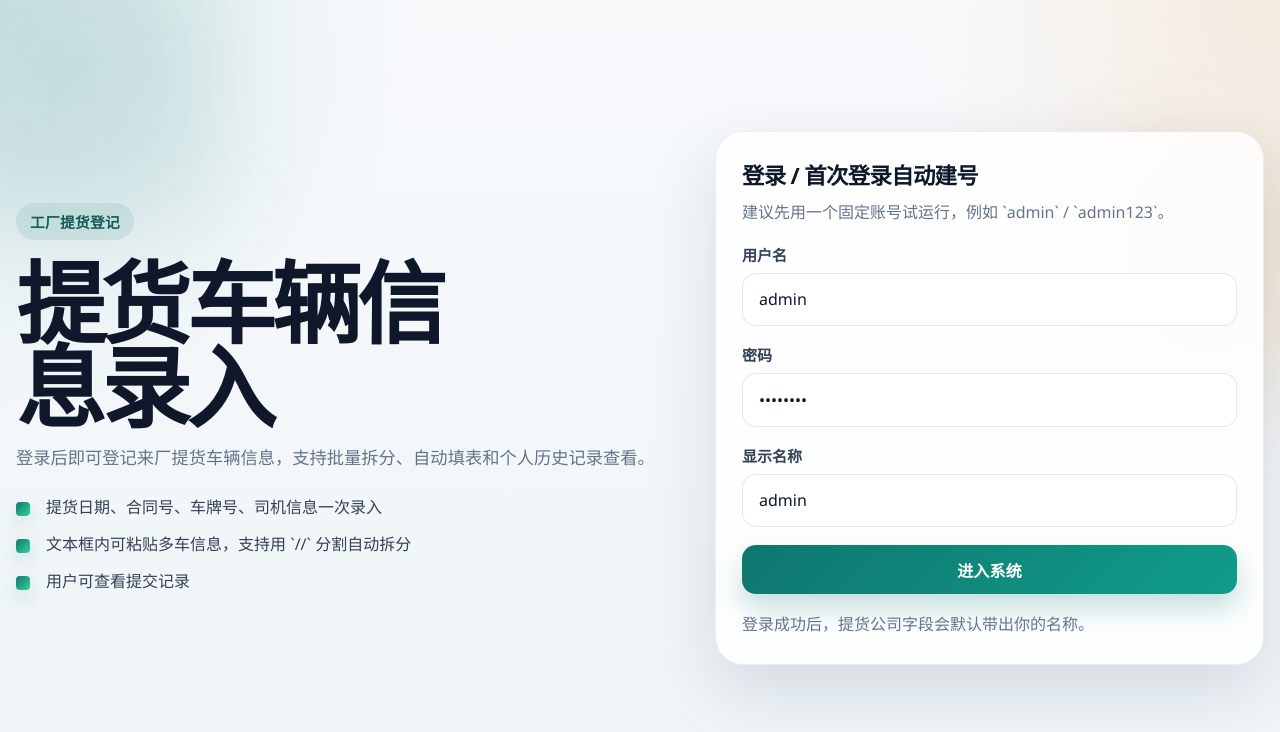
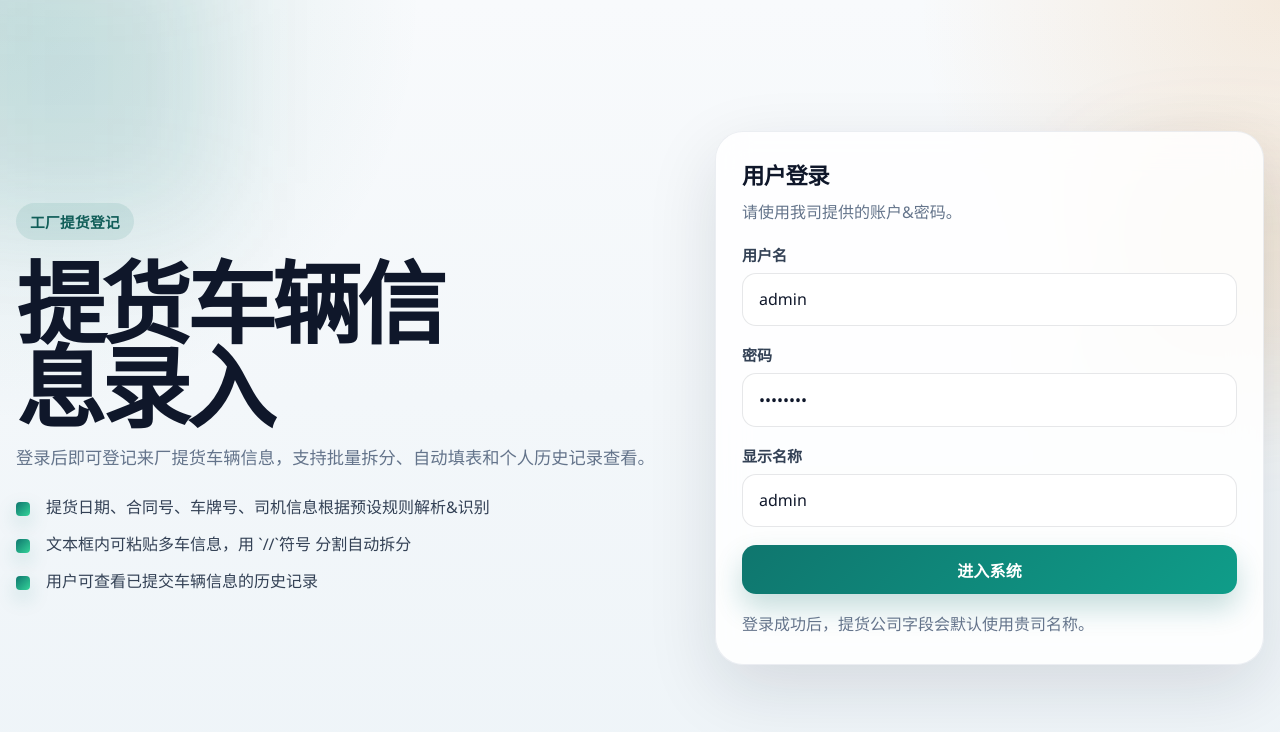
Before and after one commit to LilPumpkin0318/GK-vehicle_registry_web, a website: page public/index.html in a window 1280 px wide. Drawn offline with Linux system fonts and the light colour scheme; no server answers.

Commit message:
Update index.html

```diff
--- a/public/index.html
+++ b/public/index.html
@@ -18,16 +18,16 @@
             登录后即可登记来厂提货车辆信息，支持批量拆分、自动填表和个人历史记录查看。
           </p>
           <ul class="feature-list">
-            <li>提货日期、合同号、车牌号、司机信息一次录入</li>
-            <li>文本框内可粘贴多车信息，支持用 `//` 分割自动拆分</li>
-            <li>用户可查看提交记录</li>
+            <li>提货日期、合同号、车牌号、司机信息根据预设规则解析&识别</li>
+            <li>文本框内可粘贴多车信息，用 `//`符号 分割自动拆分</li>
+            <li>用户可查看已提交车辆信息的历史记录</li>
           </ul>
         </div>
 
         <form id="login-form" class="card auth-card">
           <div class="card-head">
-            <h2>登录 / 首次登录自动建号</h2>
-            <p>建议先用一个固定账号试运行，例如 `admin` / `admin123`。</p>
+            <h2>用户登录</h2>
+            <p>请使用我司提供的账户&密码。</p>
           </div>
 
           <label class="field">
@@ -46,7 +46,7 @@
           </label>
 
           <button class="primary-btn" type="submit">进入系统</button>
-          <p id="login-hint" class="hint">登录成功后，提货公司字段会默认带出你的名称。</p>
+          <p id="login-hint" class="hint">登录成功后，提货公司字段会默认使用贵司名称。</p>
         </form>
       </section>
 
@@ -84,7 +84,7 @@
           <form id="record-form" class="card main-card">
             <div class="card-head">
               <h2>提货登记</h2>
-              <p>先粘贴原始信息，系统会尽量自动拆解；也可以直接手动新增多个车辆表单。</p>
+              <p>先粘贴原始信息，系统会尝试自动拆解；也可以直接手动新增多个车辆表单。</p>
             </div>
 
             <div class="parser-box">
@@ -93,7 +93,7 @@
                 <textarea
                   id="source-text"
                   rows="8"
-                  placeholder="每辆车一段，用 // 分割。例如：提货日期2026年6月1日，提货公司：XX贸易，合同号HT20260601，车牌号浙A12345，司机张三，身份证号，手机号，货物碳锰，提货吨位33.5吨 // 另一辆车的信息..."
+                  placeholder="每辆车一个段落，请使用 // 分割。例如：提货日期2026年6月1日，提货公司：XX贸易，合同号HT20260601，车牌号浙A12345，司机张三，身份证号，手机号，货物碳锰，提货吨位33.5吨 // 另一辆车的信息..."
                 ></textarea>
               </label>
 
@@ -102,14 +102,14 @@
                 <button id="clear-btn" class="ghost-btn" type="button">清空文本</button>
               </div>
 
-              <div id="parser-feedback" class="feedback">把车辆信息粘贴进来后，系统会自动拆分成多个表单。</div>
+              <div id="parser-feedback" class="feedback">将车辆信息粘贴入文本框后，系统会自动拆分成多个表单。</div>
             </div>
 
             <div class="shared-panel">
               <div class="panel-head">
                 <div>
                   <h3>共享信息</h3>
-                  <p>多个车辆默认共用同一个日期、公司抬头和合同号。</p>
+                  <p>多个车辆信息默认共用同一个日期、公司抬头和合同号。</p>
                 </div>
                 <button id="fill-company-btn" class="ghost-btn" type="button">用当前用户填充公司名</button>
               </div>
```
